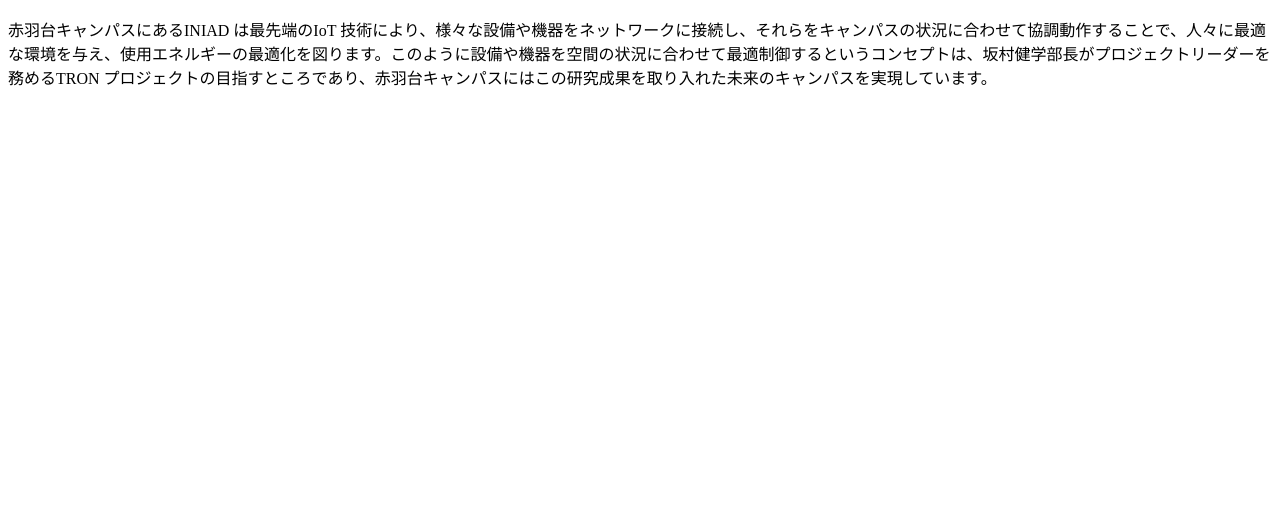
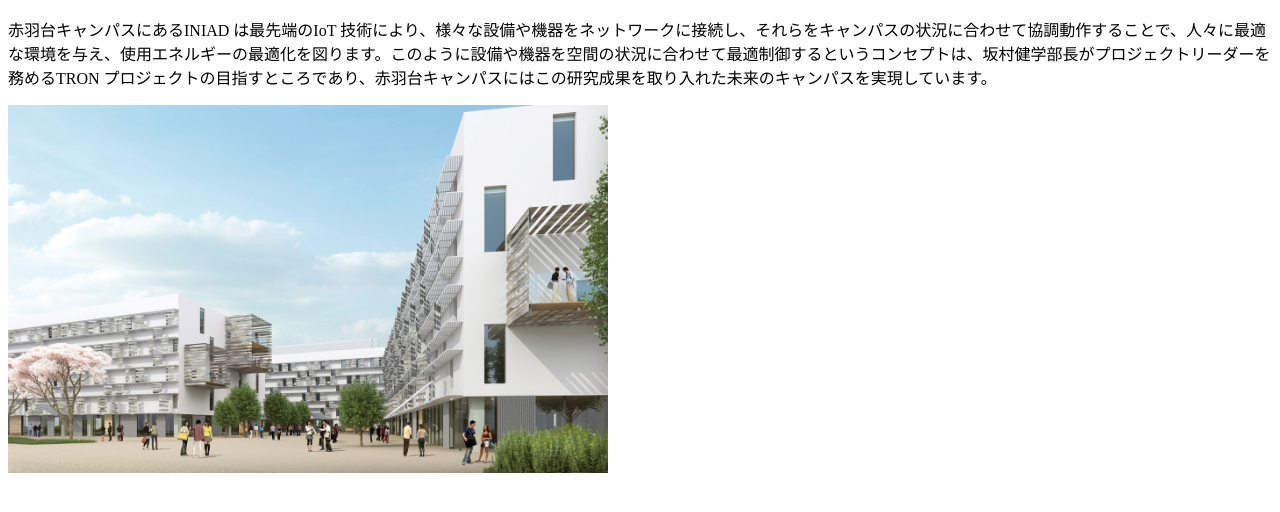
Before and after one commit to toda2026-009/git-extra-test, a plain HTML site: page index.html in a window 1280 px wide. Shown: the part 118-630 px from the top of the page. Drawn offline with Linux system fonts and the light colour scheme.

Commit message:
キャンパス画像を追加

```diff
--- a/index.html
+++ b/index.html
@@ -8,5 +8,6 @@
   <h1>INIAD HUB-1</h1>
   <h2>IoT化された未来のキャンパス</h2>
   <p>赤羽台キャンパスにあるINIAD は最先端のIoT 技術により、様々な設備や機器をネットワークに接続し、それらをキャンパスの状況に合わせて協調動作することで、人々に最適な環境を与え、使用エネルギーの最適化を図ります。このように設備や機器を空間の状況に合わせて最適制御するというコンセプトは、坂村健学部長がプロジェクトリーダーを務めるTRON プロジェクトの目指すところであり、赤羽台キャンパスにはこの研究成果を取り入れた未来のキャンパスを実現しています。</p>
+  <img src="img/campus_img.jpg" alt="INIAD HUB-1" width="600">
 </body>
 </html>
```
Also changed, not shown: img/campus_img.jpg (added).
